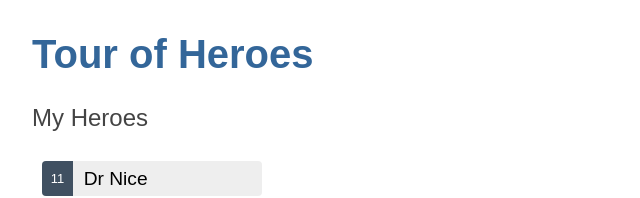
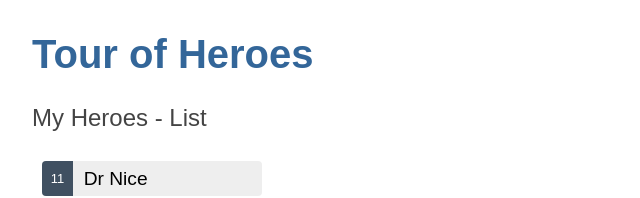
Before and after one commit to LaietiMcLean/Tour-of-Heroes-App, an Angular app in the folder angular-tour-of-heroes/: page / in a window 1280 px wide. Shown: the top 198 px of the page, without its empty margins (0-640 px from the left). Built offline with nearby package versions, Linux system fonts and the light colour scheme.

Commit message:
Display List of Heroes

```diff
--- a/angular-tour-of-heroes/src/app/heroes/heroes.component.html
+++ b/angular-tour-of-heroes/src/app/heroes/heroes.component.html
@@ -1,4 +1,4 @@
-<h2>My Heroes</h2>
+<h2>My Heroes - List</h2>
 
 <ul class="heroes">
   <li *ngFor="let hero of heroes">
```
